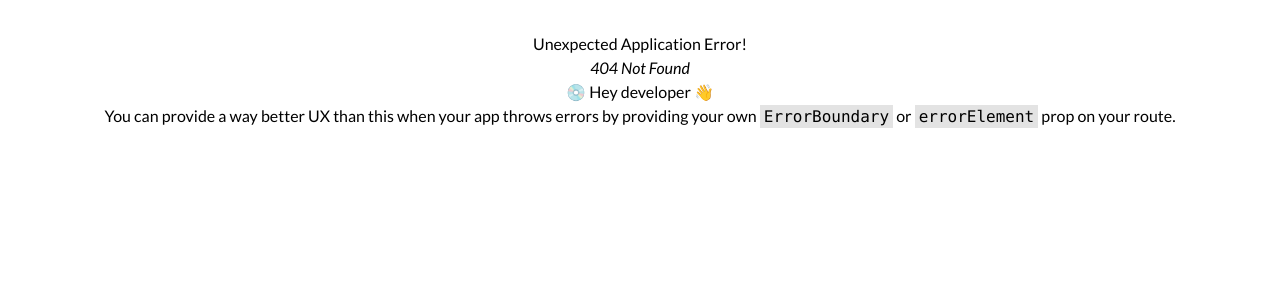
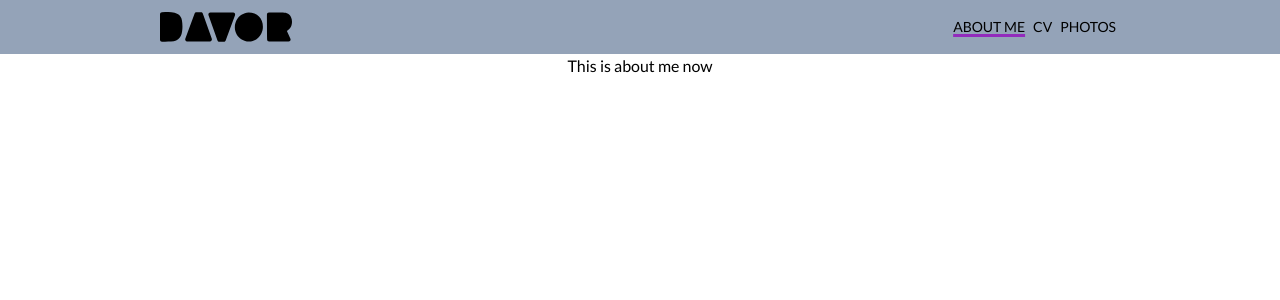
Before and after one commit to DKirbi/davorkirbis-website, a React (Vite) app: page /about-me in a window 1280 px wide. Before the commit this address had no page. Shown: the top 300 px of the page. Built offline with nearby package versions, Linux system fonts and the light colour scheme.

Commit message:
added more routes and a basic functionality to the website navigation

```diff
--- a/src/components/navigation/Navigation-main.tsx
+++ b/src/components/navigation/Navigation-main.tsx
@@ -1,5 +1,5 @@
+import { NavLink, NavLinkRenderProps } from "react-router-dom";
 import { NavLinkGroup } from "./link-components/Navigation-group";
-import { NavigationLink } from "./link-components/NavLink";
 import { Logo } from "./logo/Logo";
 
 export interface NavProps {
@@ -9,7 +9,7 @@ export interface NavProps {
 const NavLinks = [
   {
     name: "ABOUT ME",
-    href: "aboutme",
+    href: "about-me",
   },
   {
     name: "CV",
@@ -22,16 +22,36 @@ const NavLinks = [
   },
 ];
 
+const getNavLinkClassName = (
+  { isActive, isPending }: NavLinkRenderProps,
+  additionalClasses = ""
+) => {
+  let baseClass = "";
+  if (isActive) baseClass = "active";
+  else if (isPending) baseClass = "pending";
+  return `${baseClass} ${additionalClasses}`.trim();
+};
+
 export const NavigationMain: React.FC<NavProps> = () => {
   return (
-    <div className=" flex justify-center bg-slate-400 h-[54px]  fixed left-0 w-full m-auto top-0">
-      <div className="flex justify-between align-middle w-9/12  fixed py-3">
-        <Logo />
-        <NavLinkGroup>
-          {NavLinks.map((navLink, index) => {
-            return <NavigationLink key={index} label={`${navLink.name}`} />;
-          })}
-        </NavLinkGroup>
+    <div className="fixed left-0 w-full top-0">
+      <div className="flex justify-center bg-slate-400 h-[54px]  m-auto ">
+        <div className="flex justify-between align-middle w-9/12   py-3">
+          <Logo linksTo="/" />
+          <NavLinkGroup>
+            {NavLinks.map((navLink, index) => {
+              return (
+                <NavLink
+                  key={index}
+                  to={`${navLink.href}`}
+                  className={(state) => getNavLinkClassName(state, "nav-link")}
+                >
+                  {`${navLink.name}`}
+                </NavLink>
+              );
+            })}
+          </NavLinkGroup>
+        </div>
       </div>
     </div>
   );
--- a/src/components/navigation/link-components/NavLink.tsx
+++ b/src/components/navigation/link-components/NavLink.tsx
@@ -1,3 +1,4 @@
+import { Link } from "react-router-dom";
 import "./Navigation-link.scss";
 
 export interface NavigationLinkProps {
@@ -19,7 +20,7 @@ export const NavigationLink: React.FC<NavigationLinkProps> = ({
         active ? "isActive" : "isInactive"
       } p-1 text-sm text-neutral-700	 hover:text-neutral-100	 `}
     >
-      <a href={`${hrefName}`}>{label}</a>
+      <Link to={`${hrefName}`}>{label}</Link>
     </li>
   );
 };
--- a/src/components/navigation/link-components/Navigation-link.scss
+++ b/src/components/navigation/link-components/Navigation-link.scss
@@ -1,7 +1,17 @@
 .nav-link {
   font-size: 14px;
+  padding: 4px;
 
-  &.hover {
+  &:hover {
     background-color: #932bbc;
+    color: #f5f5f5;
+  }
+  &.active {
+    text-decoration: underline;
+    text-decoration-color: #932bbc;
+    text-decoration-thickness: 3px;
+    &:hover {
+      text-decoration-color: white;
+    }
   }
 }
--- a/src/components/navigation/logo/Logo.tsx
+++ b/src/components/navigation/logo/Logo.tsx
@@ -2,14 +2,15 @@
 
 import "./Logo.scss";
 import LogoImage from "../../../assets/Logo.svg?react";
+import { NavLink } from "react-router-dom";
 export interface LogoProps {
-  hrefName?: string;
+  linksTo?: string;
 }
 
-export const Logo: React.FC<LogoProps> = ({ hrefName }) => {
+export const Logo: React.FC<LogoProps> = ({ linksTo }) => {
   return (
-    <a href={`${hrefName}`} className="logo-link">
+    <NavLink to={`${linksTo}`} className="logo-link">
       <LogoImage />
-    </a>
+    </NavLink>
   );
 };
--- a/src/index.scss
+++ b/src/index.scss
@@ -7,7 +7,7 @@
 #root {
   max-width: 1280px;
   margin: 0 auto;
-  padding: 2rem;
+  padding: 54px 0;
   text-align: center;
   font-family: "Lato", "Helvetica", sans-serif;
 }
--- /dev/null
+++ b/src/routes/about-me.tsx
@@ -0,0 +1,5 @@
+import "./about-me.scss";
+
+export const AboutMe = () => {
+  return <div>This is about me now</div>;
+};
--- /dev/null
+++ b/src/routes/home.tsx
@@ -0,0 +1,14 @@
+import Avatar from "../assets/Myself.png";
+
+export const Home = () => {
+  return (
+    <div>
+      <div className="hero-page">
+        <img src={`${Avatar}`} alt="Me" />
+        <span>
+          Hello! My name is Davor Kirbiš and I am a <a href="#">UX Engineer</a>{" "}
+        </span>
+      </div>
+    </div>
+  );
+};
--- a/src/routes/root.tsx
+++ b/src/routes/root.tsx
@@ -1,5 +1,11 @@
+import { Outlet } from "react-router-dom";
 import { NavigationMain } from "../components/navigation/Navigation-main";
 
 export default function Root() {
-  return <NavigationMain />;
+  return (
+    <div>
+      <NavigationMain />
+      <Outlet />
+    </div>
+  );
 }
```
Also changed, not shown: src/main.tsx (+12 -0 lines), src/assets/Myself.png (added), src/routes/about-me.scss (added).
